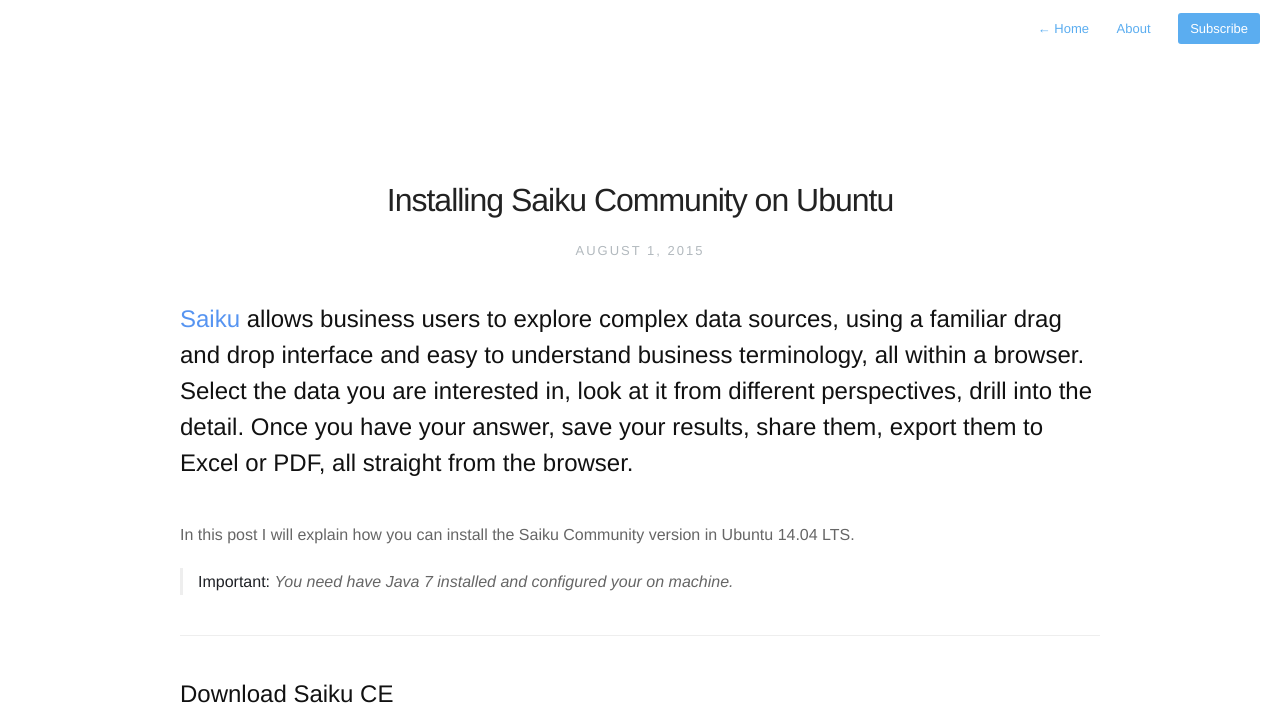
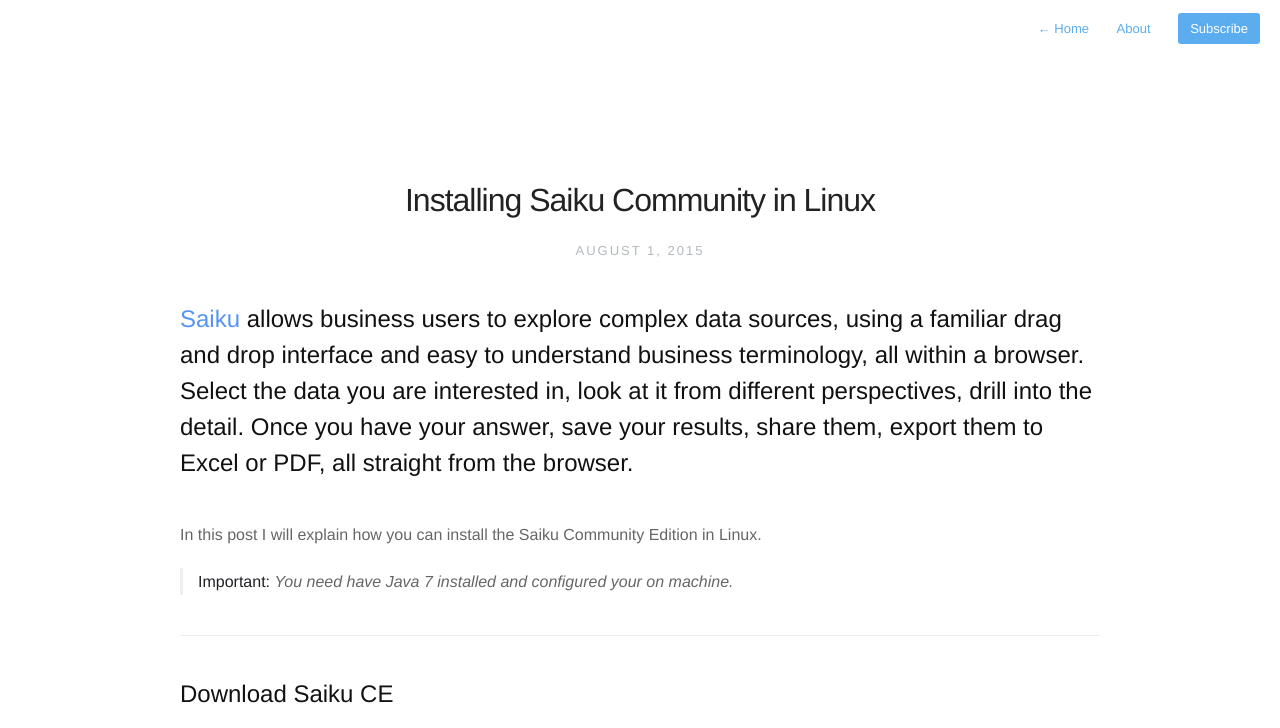
Before and after one commit to brenopolanski/brenopolanski.com, a Jekyll site: the page built from _posts/2015-08-01-installing-saiku-community-on-ubuntu.markdown, in a window 1280 px wide and 900 px high, cut to the strip 0-728 px from the top of the window. Built offline with Jekyll 4.4.1, drawn with Linux system fonts in a browser that asks for light colours; nearby versions of some CDN libraries; Markdown is read by kramdown in place of the engine named in the settings; comment, search, counter and statistics services are not loaded; some of the changed text lies outside the part shown.

Commit message:
Update 2015-08-01-installing-saiku-community-on-ubuntu.markdown

```diff
--- a/_posts/2015-08-01-installing-saiku-community-on-ubuntu.markdown
+++ b/_posts/2015-08-01-installing-saiku-community-on-ubuntu.markdown
@@ -1,12 +1,12 @@
 ---
-title: Installing Saiku Community on Ubuntu
+title: Installing Saiku Community in Linux
 date: 2015-08-01
-description: A guide to installing Saiku CE version on Ubuntu 14.04 LTS.
+description: A guide to installing Saiku CE in Linux.
 ---
 
 ## [Saiku](http://www.meteorite.bi/products/saiku) allows business users to explore complex data sources, using a familiar drag and drop interface and easy to understand business terminology, all within a browser. Select the data you are interested in, look at it from different perspectives, drill into the detail. Once you have your answer, save your results, share them, export them to Excel or PDF, all straight from the browser.
 
-In this post I will explain how you can install the Saiku Community version in Ubuntu 14.04 LTS.
+In this post I will explain how you can install the Saiku Community Edition in Linux.
 
 > **Important:** *You need have Java 7 installed and configured your on machine.*
 
```
Also changed, not shown: other parts of _posts/2015-08-01-installing-saiku-community-on-ubuntu.markdown (+1 -1 lines).
